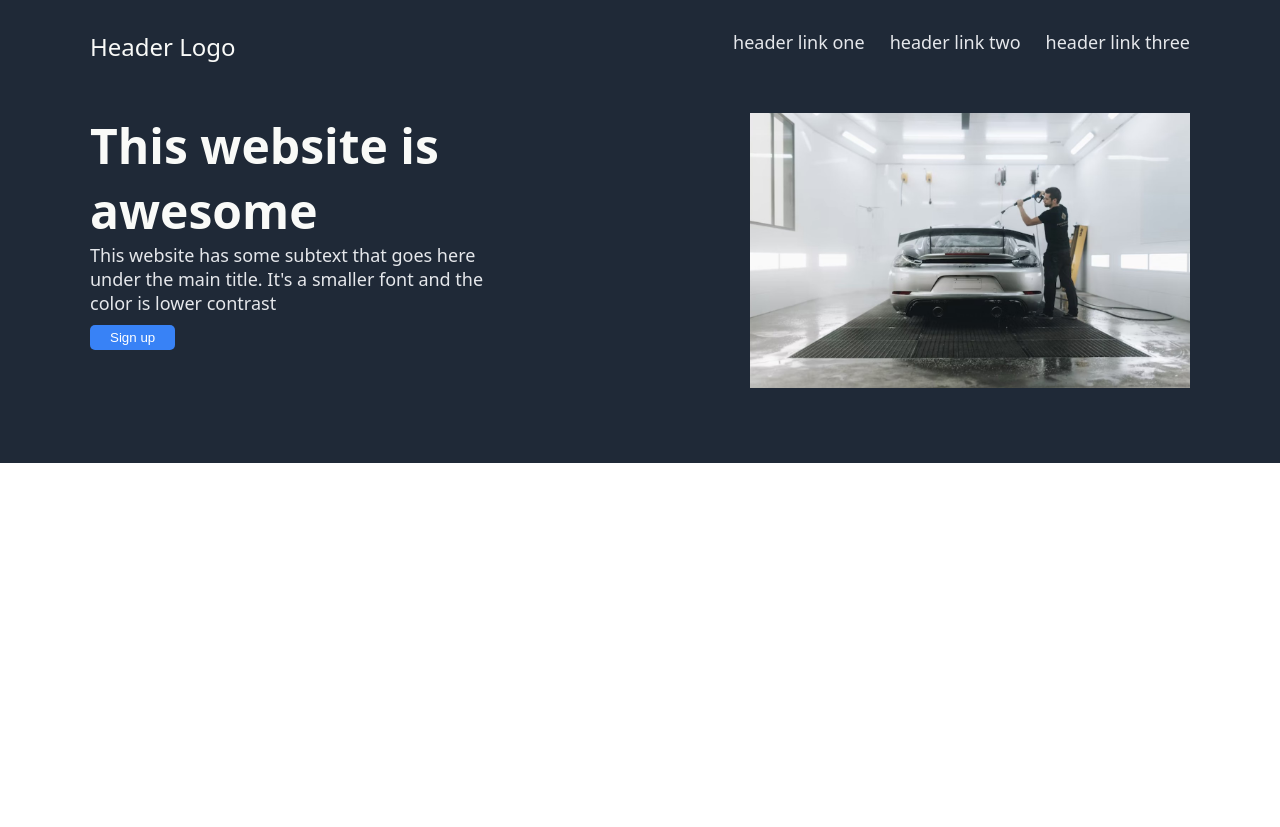
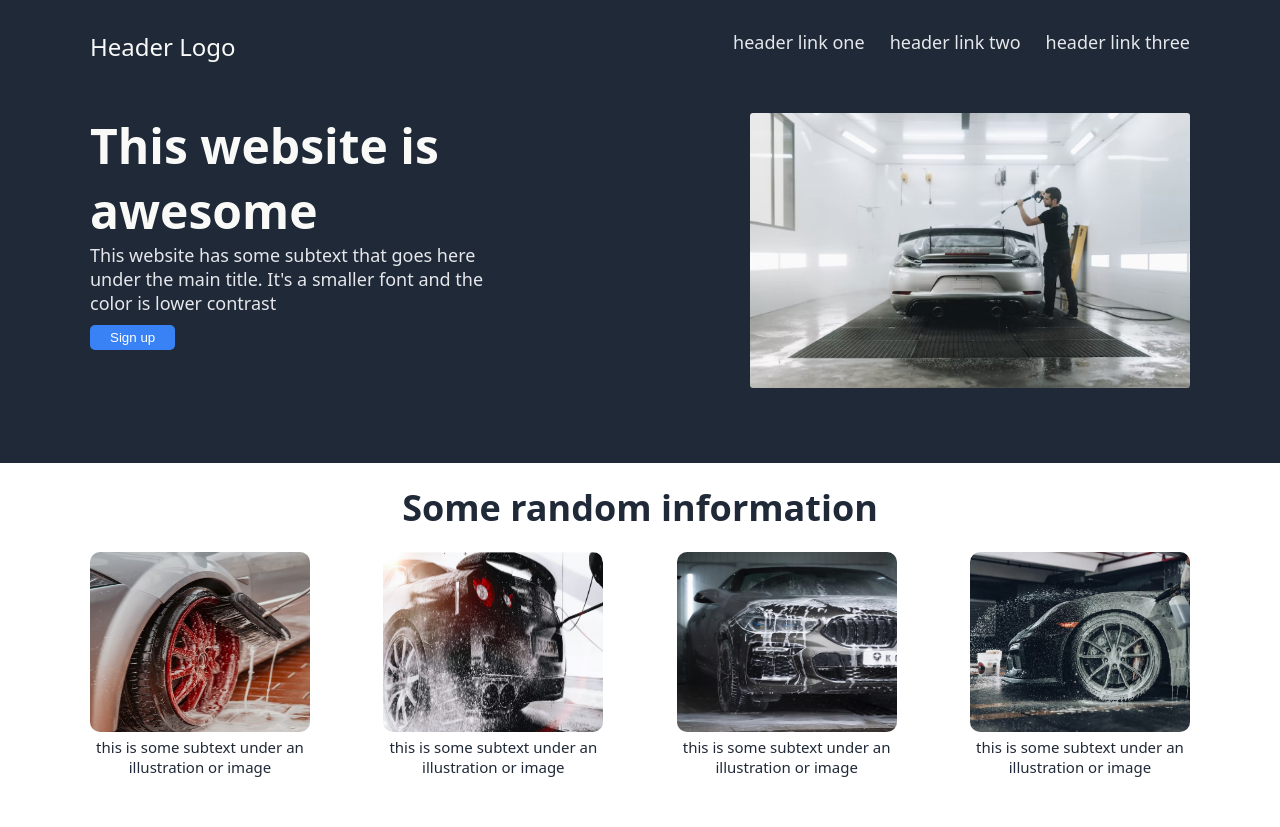
Before and after one commit to mrtfe/Odin-Project-Landing-Page-, a plain HTML site: page index.html in a window 1280 px wide. Before the commit the page ends 800 px from the top, so only its background shows below. Drawn offline with Linux system fonts and the light colour scheme.

Commit message:
section added

```diff
--- a/index.html
+++ b/index.html
@@ -32,6 +32,35 @@
           </div>
         </div>
       </div>
+      <section>
+        <div class="section__header">Some random information</div>
+        <div class="section-images__container">
+          <div class="section-content">
+            <img src="images/section-img1.jpg" alt="car-wash-img" />
+            <div class="image-subtext">
+              this is some subtext under an illustration or image
+            </div>
+          </div>
+          <div class="section-content">
+            <img src="images/section-img2.jpg" alt="car-wash-img" />
+            <div class="image-subtext">
+              this is some subtext under an illustration or image
+            </div>
+          </div>
+          <div class="section-content">
+            <img src="images/section-img3.jpg" alt="car-wash-img" />
+            <div class="image-subtext">
+              this is some subtext under an illustration or image
+            </div>
+          </div>
+          <div class="section-content">
+            <img src="images/section-img4.jpg" alt="car-wash-img" />
+            <div class="image-subtext">
+              this is some subtext under an illustration or image
+            </div>
+          </div>
+        </div>
+      </section>
     </div>
   </body>
 </html>
--- a/style.css
+++ b/style.css
@@ -71,6 +71,7 @@ header {
 .hero-image__container img {
   max-width: 100%;
   max-height: 100%;
+  border-radius: 3px;
 }
 
 .hero button {
@@ -81,3 +82,43 @@ header {
   padding: 5px 20px;
   margin-top: 10px;
 }
+
+section {
+  max-width: 1100px;
+  margin: 0 auto;
+  display: flex;
+  flex-direction: column;
+  align-items: center;
+  padding-bottom: 50px;
+}
+
+.section__header {
+  font-size: 36px;
+  font-weight: bolder;
+  color: #1f2937;
+  padding: 20px 0;
+}
+
+.section-images__container {
+  display: flex;
+  justify-content: space-between;
+  gap: 20px;
+}
+
+.section-content {
+  max-width: 20%;
+}
+
+.section-content img {
+  border: #3882f6;
+  border-radius: 3px;
+  width: 100%;
+  height: 180px;
+  border-radius: 10px;
+}
+
+.image-subtext {
+  font-size: 15px;
+  color: #1f2937;
+  text-align: center;
+}
```
Also changed, not shown: images/section-img1.jpg (added), images/section-img2.jpg (added), images/section-img3.jpg (added), images/section-img4.jpg (added).
